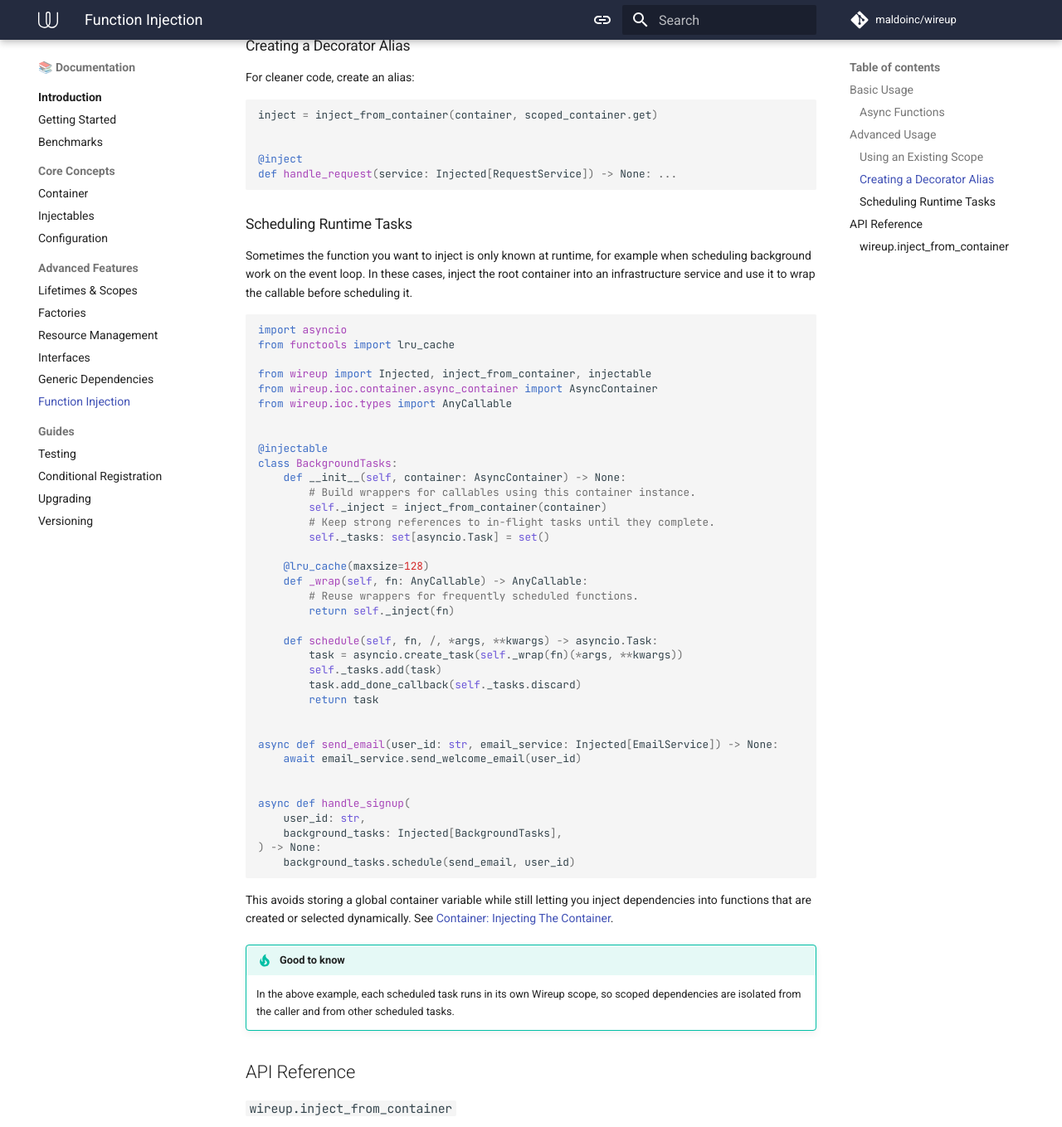
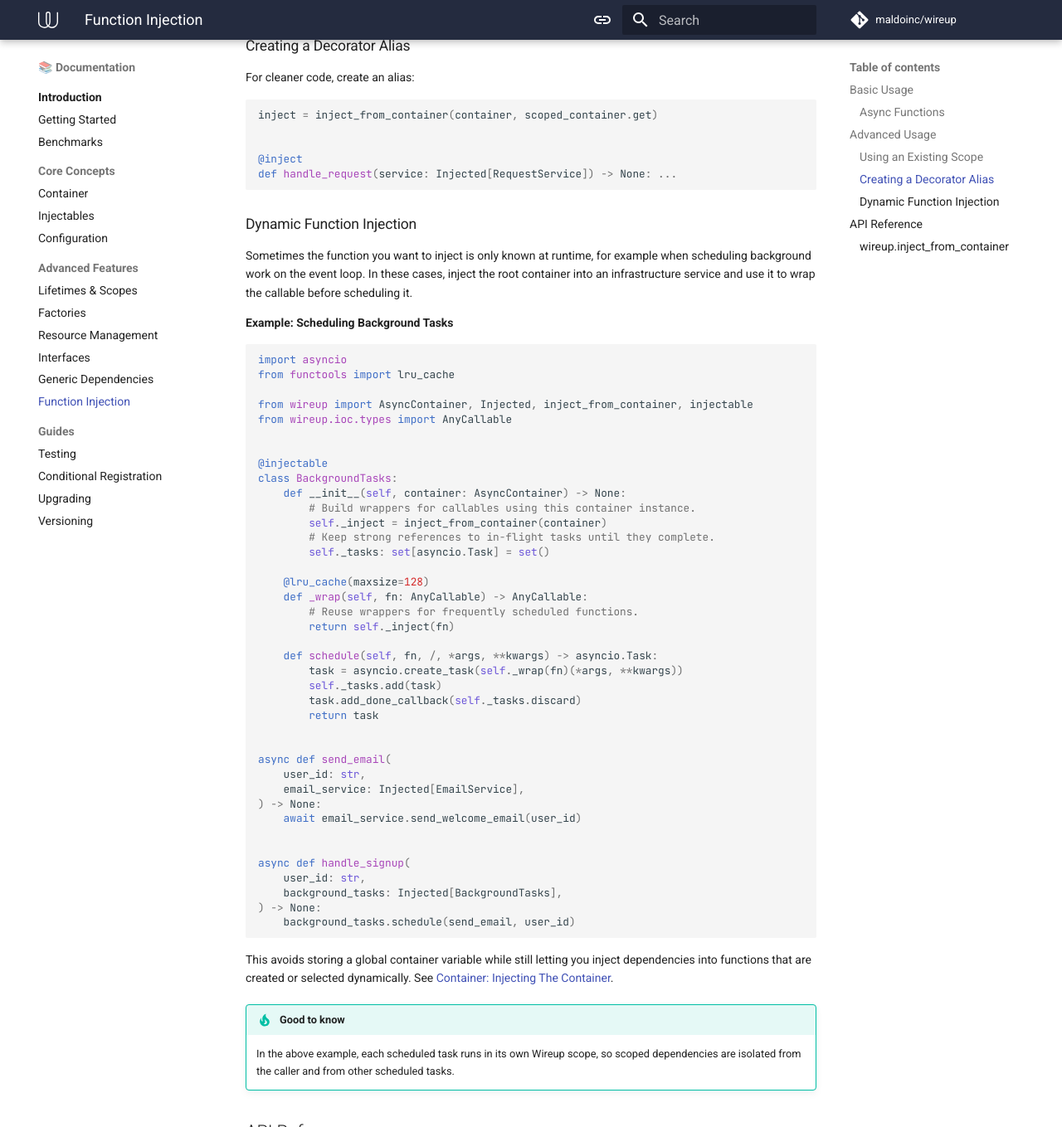
Before and after one commit to maldoinc/wireup, an MkDocs documentation site: the page built from docs/pages/function_injection.md, in a window 1280 px wide and 1400 px high, scrolled down 1399 px, cut to the strip 0-1359 px from the top of the window. Shown: the whole strip at 83% size. Built offline with MkDocs 1.6.1 and Material for MkDocs 9.7.7, drawn with Linux system fonts in a browser that asks for light colours; comment, search, counter and statistics services are not loaded; the version menu is left out.

Commit message:
Update docs

````diff
--- a/docs/pages/container.md
+++ b/docs/pages/container.md
@@ -147,7 +147,7 @@ class NeedsContainer:
 
 This is mainly useful for advanced integration code, task schedulers, and other framework glue where you need runtime
 access to the container. For a full example of wrapping callables dynamically, see
-[Function Injection: Scheduling Runtime Tasks](function_injection.md#scheduling-runtime-tasks).
+[Function Injection: Dynamic Function Injection](function_injection.md#dynamic-function-injection).
 
 !!! important
 
--- a/docs/pages/function_injection.md
+++ b/docs/pages/function_injection.md
@@ -71,18 +71,19 @@ inject = inject_from_container(container, scoped_container.get)
 def handle_request(service: Injected[RequestService]) -> None: ...
 ```
 
-### Scheduling Runtime Tasks
+### Dynamic Function Injection
 
 Sometimes the function you want to inject is only known at runtime, for example when scheduling background work on the
 event loop. In these cases, inject the root container into an infrastructure service and use it to wrap the callable
 before scheduling it.
 
+**Example: Scheduling Background Tasks**
+
 ```python
 import asyncio
 from functools import lru_cache
 
-from wireup import Injected, inject_from_container, injectable
-from wireup.ioc.container.async_container import AsyncContainer
+from wireup import AsyncContainer, Injected, inject_from_container, injectable
 from wireup.ioc.types import AnyCallable
 
 
````
Also changed, not shown: other parts of docs/pages/function_injection.md (+4 -1 lines).
